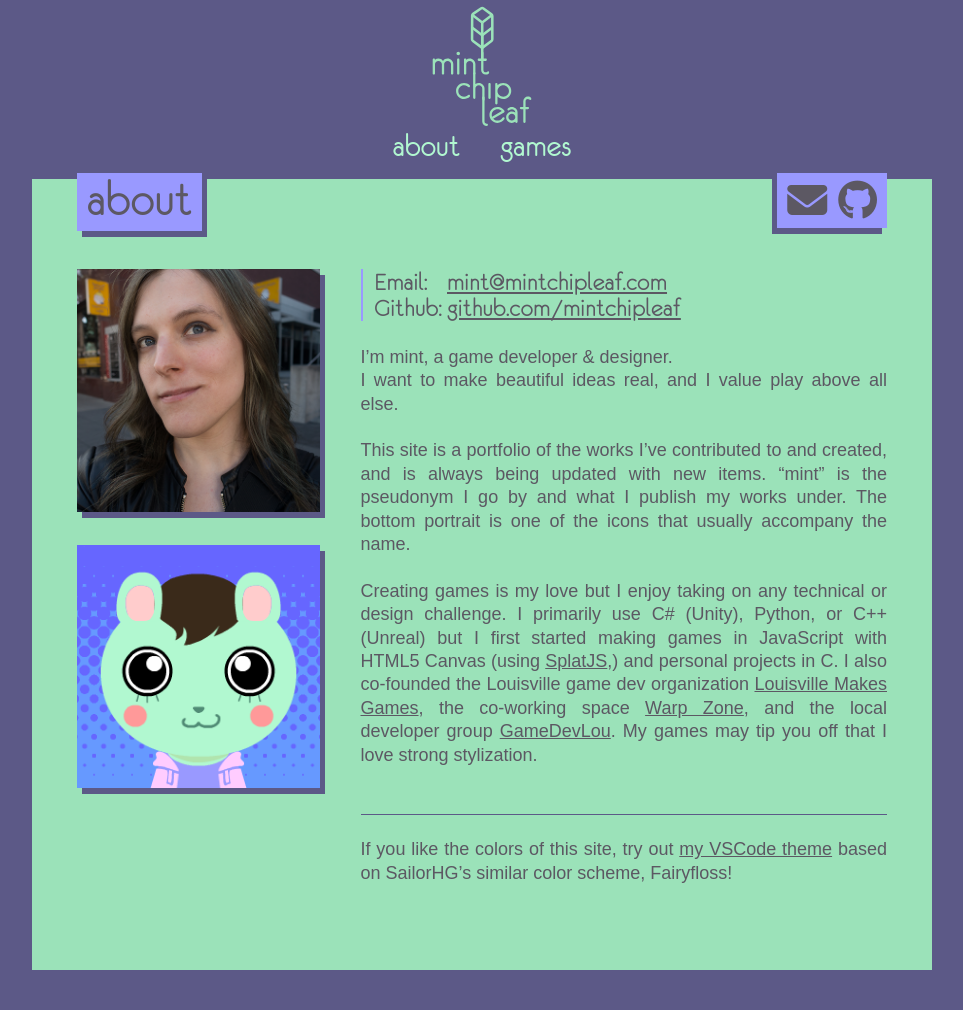
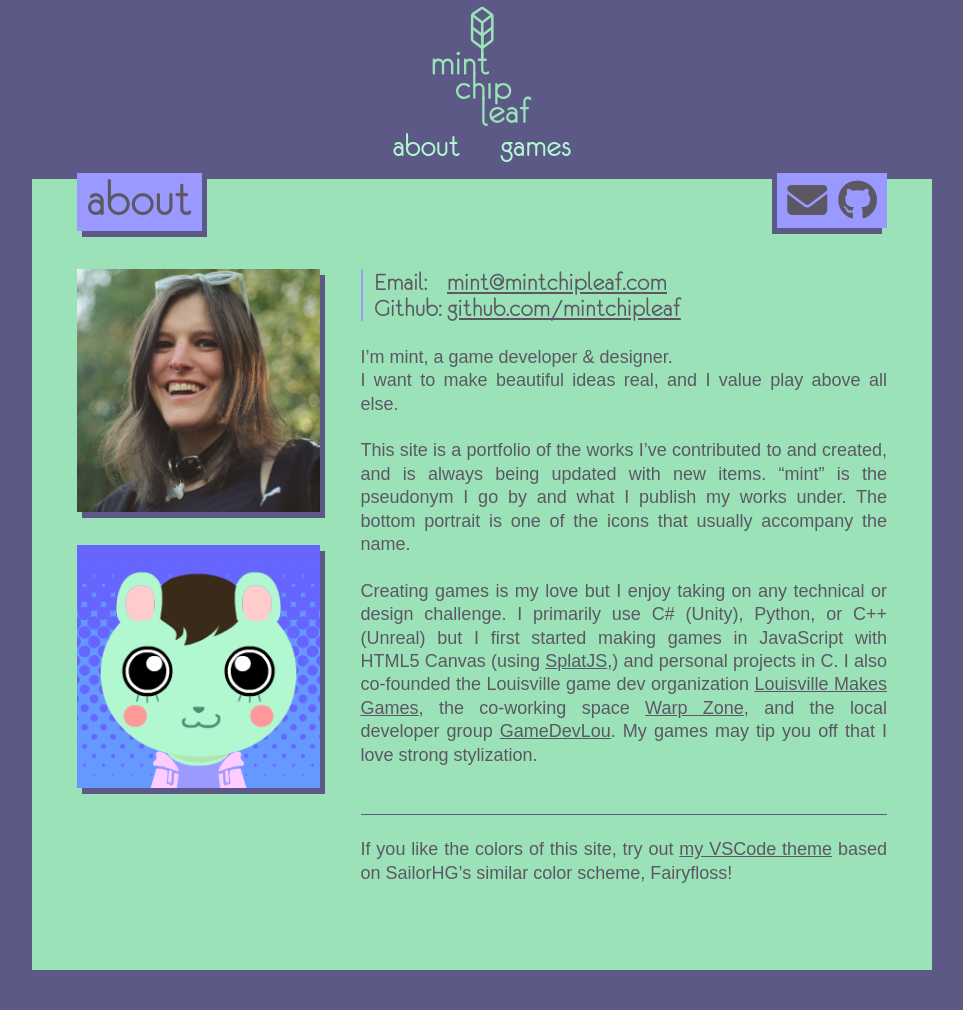
Before and after one commit to mintchipleaf/mintchipleaf.github.io, a Jekyll site: the page built from about.md, in a window 1280 px wide. Shown: the whole page, without its empty margins (158-1121 px from the left). Built offline with Jekyll 4.4.1, drawn with Linux system fonts in a browser that asks for light colours; nearby versions of some CDN libraries; some web fonts are replaced.

Commit message:
update mintreal

```diff
--- a/_layouts/about.html
+++ b/_layouts/about.html
@@ -11,7 +11,7 @@ layout: page
     </div>
 
     <div id="bio-pics" class="bg-light">
-        <img id="irl_pic" class="shadow-dark item" src="../assets/images/mintreal.png"></img>
+        <img id="irl_pic" class="shadow-dark item" src="../assets/images/mintreal.jpg"></img>
         <img id="mint_pic" class="shadow-dark item" src="../assets/images/marumint.png"></img>
     </div>
 
```
Also changed, not shown: assets/images/mintreal.jpg (added), assets/images/mintreal.png (deleted).
